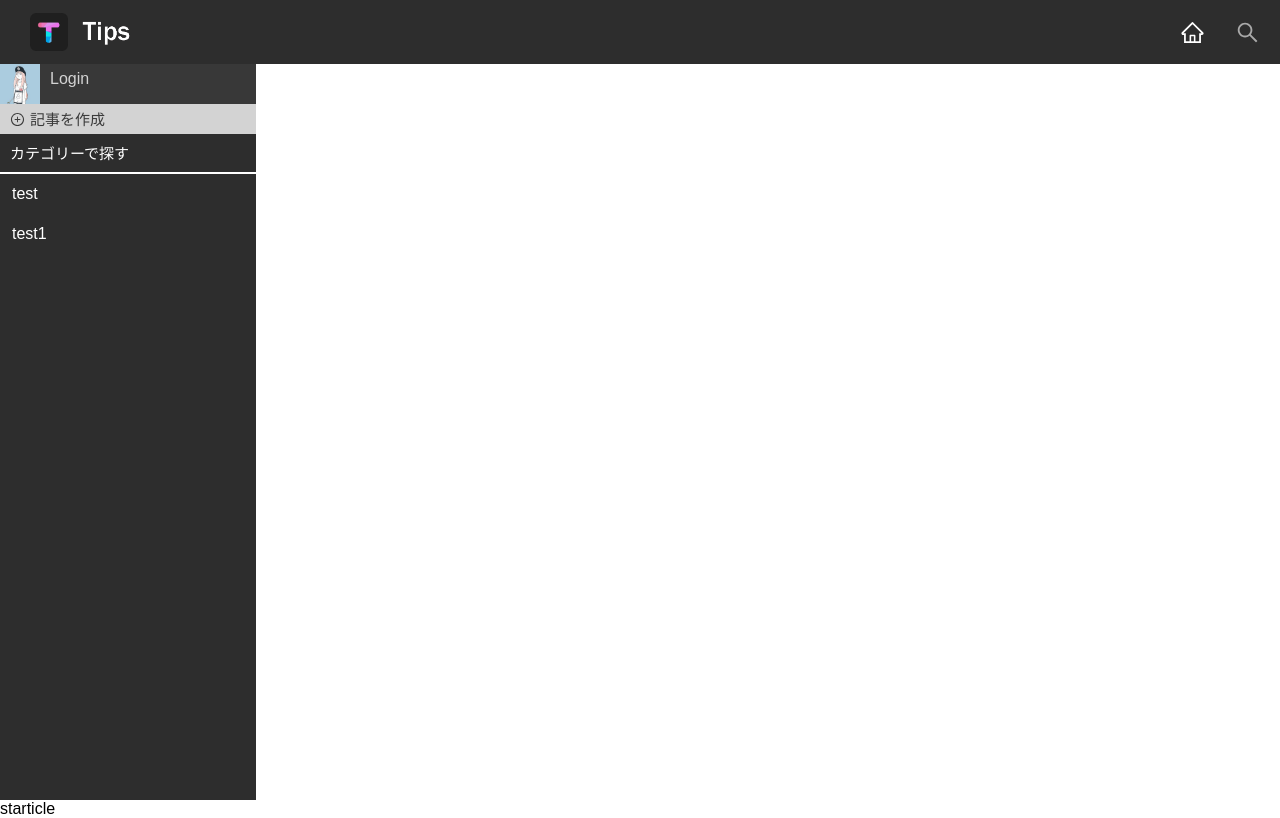
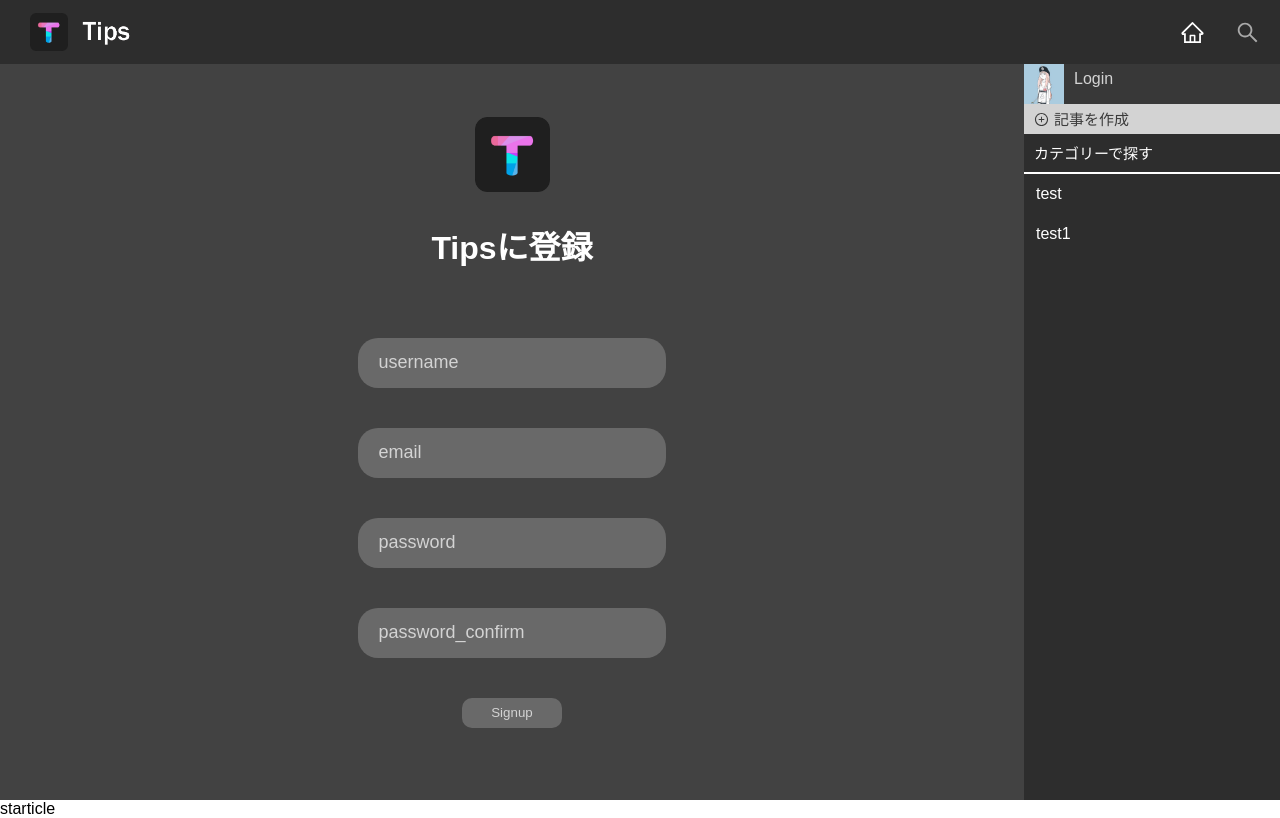
Before and after one commit to KickOrganicLovers/Tips_Client, a React app: page /signup in a window 1280 px wide. Built offline with nearby package versions, Linux system fonts and the light colour scheme.

Commit message:
Add my app signup page

```diff
--- a/src/components/Main.tsx
+++ b/src/components/Main.tsx
@@ -7,6 +7,7 @@ import CategoryBar from "./sidebar/CategoryBar";
 import {Route, Routes} from "react-router-dom";
 import SearchPage from "./search/SearchPage";
 import LoginPage from "./login/LoginPage";
+import SignupPage from "./signup/SignupPage";
 
 const Main: React.FC = () => {
     const SBS = useSelector<RootState, RootState['SideBarStatus']>((state) => {
@@ -20,6 +21,7 @@ const Main: React.FC = () => {
                 <Route path={'/'} element={<ArticlePage/>}/>
                 <Route path={'/search'} element={<SearchPage/>}/>
                 <Route path={'/login'} element={<LoginPage/>}/>
+                <Route path={'/signup'} element={<SignupPage/>}/>
             </Routes>
             <CategoryBar/>
         </Wrapper>
--- a/src/components/login/LoginPage.tsx
+++ b/src/components/login/LoginPage.tsx
@@ -2,9 +2,9 @@ import React, {Dispatch, useCallback, useEffect, useState} from "react";
 import styled from "styled-components";
 import {useDispatch, useSelector} from "react-redux";
 import {AppDispatch, RootState} from "../../redux/store";
-import {setIsLoggedIn,setUserName} from "../../redux/LoginStatusSlice";
+import {setErrorMessage, setIsLoggedIn, setUserName} from "../../redux/LoginStatusSlice";
 import {disable} from "../../redux/SideBarStatusSlice";
-import {useNavigate} from "react-router-dom";
+import {Link, useNavigate} from "react-router-dom";
 import {setHomeMode} from "../../redux/PageModeSlice";
 
 const LoginPage: React.FC = () => {
@@ -46,6 +46,7 @@ const LoginPage: React.FC = () => {
         login().then((val) => {
             dispatch(setIsLoggedIn(val.isLoggedIn))
             dispatch(setUserName(val.loginStatus.username))
+            dispatch(setErrorMessage(val.loginStatus.error))
         })
     }
 
@@ -59,6 +60,8 @@ const LoginPage: React.FC = () => {
             <S_input_text type={'password'} name= {'password'} placeholder={'password'} onChange={(e) => {setPassword(e.target.value)}}/>
             <S_button onClick={submitEventHandler}>Login</S_button>
         </S_div>
+        <S_h2>{LS.loginStatus.error}</S_h2>
+        <S_Link to={'/signup'}>新規登録</S_Link>
     </Wrapper>)
 }
 
@@ -128,3 +131,12 @@ const S_button = styled.button`
     &:hover{
         color: white;
     }`
+
+
+const S_h2 = styled.h2`
+    color: red;
+    font-size: 20px`
+
+const S_Link = styled(Link)`
+    color: white;
+`
--- a/src/components/search/SearchPage.tsx
+++ b/src/components/search/SearchPage.tsx
@@ -1,7 +1,20 @@
 import React from "react";
+import styled from "styled-components";
 
 const SearchPage: React.FC = () => {
-    return <h1>This is Search Router</h1>
+    return (<Wrapper>
+
+    </Wrapper>)
 }
 
 export default SearchPage
+
+const Wrapper = styled.div``
+
+const S_img = styled.img``
+
+const S_h1 = styled.h1``
+
+const S_div = styled.div``
+
+const S_input_text = styled.input``
--- /dev/null
+++ b/src/components/signup/SignupPage.tsx
@@ -0,0 +1,267 @@
+import React, {useEffect, useState} from "react";
+import styled from "styled-components";
+import {SignupPageState, UserScheme} from "../../typs";
+import {useNavigate} from "react-router-dom";
+
+
+const SignupPage: React.FC = () => {
+
+    const navigate = useNavigate()
+
+    //states
+
+    const [username, setStatus_username] = useState<SignupPageState>({
+        contents: undefined,
+        hasError: false
+    })
+    const [email, setStatus_email] = useState<SignupPageState>({
+        contents: undefined,
+        hasError: false
+    })
+    const [password, setStatus_password] = useState<SignupPageState>({
+        contents: undefined,
+        hasError: false
+    })
+    const [passConf, setStatus_passConf] = useState<SignupPageState>({
+        contents: undefined,
+        hasError: false
+    })
+
+    const [signupBtn_isActive, setStatus_signupBtn] = useState(false)
+
+
+    //functions
+    const changeEventHandler_Username = (e: React.ChangeEvent<HTMLInputElement>) => {
+        checkIfItAlreadyExists({
+            username: e.target.value,
+            email: undefined,
+            password: undefined
+        }).then((res) => {
+            if(!res){
+                setStatus_username({hasError: false, contents: e.target.value})
+            }else {
+                setStatus_username({hasError: true, contents: undefined})
+            }
+        })
+    }
+
+    const changeEventHandler_Email = (e: React.ChangeEvent<HTMLInputElement>) => {
+        checkIfItAlreadyExists({
+            username: undefined,
+            email: e.target.value,
+            password: undefined
+        }).then((res) => {
+            if(!res){
+                setStatus_email({hasError: false, contents: e.target.value})
+            }else {
+                setStatus_email({hasError: true, contents: undefined})
+            }
+        })
+    }
+
+    const changeEventHandler_Password = (e: React.ChangeEvent<HTMLInputElement>) => {
+        if(/^[a-zA-Z0-9]+$/.test(e.target.value)){
+            setStatus_password({hasError: false, contents: e.target.value})
+        }else {
+            setStatus_password({hasError: true, contents: undefined})
+        }
+    }
+
+    const changeEventHandler_PassConf = (e: React.ChangeEvent<HTMLInputElement>) => {
+        if(e.target.value === password.contents){
+            setStatus_passConf({hasError: false, contents: e.target.value})
+        }else {
+            setStatus_passConf({hasError: true, contents: undefined})
+        }
+    }
+
+    const clickEventHandler_signupBtn = () => {
+        if(signupBtn_isActive){
+            signup().then((res) => {
+                if(res){
+                    navigate('/login')
+                }
+            })
+        }
+    }
+
+    const checkIfItAlreadyExists = async (req: UserScheme) => {
+        const url = 'http://localhost:5000/signup'
+        const params = {
+            method: 'POST',
+            headers:{'Content-Type': 'application/json'},
+            body: JSON.stringify({
+                from: 'checkIfItAlreadyExists',
+                data: {
+                    username: req.username,
+                    email: req.email,
+                    password: req.password
+                }
+            })
+        }
+        try{
+            const res = await fetch(url, params)
+            const data = await res.json()
+            console.log(data)
+            return data.isExists
+
+        }catch (e){
+            throw e
+        }
+    }
+
+    const signup = async () => {
+        const url = 'http://localhost:5000/signup'
+        const params = {
+            method: 'POST',
+            headers:{'Content-Type': 'application/json'},
+            body: JSON.stringify({
+                from: 'signup',
+                data: {
+                    username: username.contents,
+                    email: email.contents,
+                    password: passConf.contents
+                }
+            })
+        }
+        try{
+            const res = await fetch(url, params)
+            const data = await res.json()
+            console.log(data)
+            return data.isInserted
+
+        }catch (e){
+            throw e
+        }
+
+    }
+
+    useEffect(() => {
+        if(!signupBtn_isActive){
+            if(!username.hasError && !email.hasError && !password.hasError && !passConf.hasError){
+                if(username.contents !== undefined && email.contents !== undefined && password.contents !== undefined && passConf.contents !== undefined){
+                    setStatus_signupBtn(true)
+                }
+            }
+        }else{
+            if(username.hasError || email.hasError || password.hasError || passConf.hasError){
+                setStatus_signupBtn(false)
+            }
+        }
+    })
+
+
+    return (<Wrapper>
+        <S_img src={'./img/PageIcon.png'}/>
+        <S_h1>Tipsに登録</S_h1>
+        <S_div_0>
+            <S_div_1>
+                <S_p>{(() => {return username.hasError? 'This username is already used' : undefined})()}</S_p>
+                <S_input_text placeholder={'username'} name={'username'} onChange={changeEventHandler_Username}/>
+            </S_div_1>
+            <S_div_1>
+                <S_p>{(() => {return email.hasError? 'This email is already used' : undefined})()}</S_p>
+                <S_input_text placeholder={'email'} name={'email'} onChange={changeEventHandler_Email}/>
+            </S_div_1>
+            <S_div_1>
+                <S_p>{(() => {return password.hasError? 'This password contains invalid charactors' : undefined})()}</S_p>
+                <S_input_text placeholder={'password'} name={'password'} onChange={changeEventHandler_Password}/>
+            </S_div_1>
+            <S_div_1>
+                <S_p>{(() => {return passConf.hasError? 'Passwords do not match' : undefined})()}</S_p>
+                <S_input_text placeholder={'password_confirm'} name={'password_confirm'} onChange={changeEventHandler_PassConf}/>
+            </S_div_1>
+            <S_button onClick={clickEventHandler_signupBtn} isActive={signupBtn_isActive}>Signup</S_button>
+        </S_div_0>
+    </Wrapper>)
+}
+
+export default SignupPage
+
+const Wrapper = styled.div`
+    display: flex;
+    flex-direction: column;
+    align-items: center;
+    justify-content: center;
+    gap: 30px;
+    width: 80%;
+    height: 100%;
+    background-color: #424242;
+    overflow-y: scroll;
+    @media screen and (max-width: 1024px) {
+        width: 100%;
+    }`
+
+const S_img = styled.img`
+    width: auto;
+    height: 10%;
+    min-height: 75px`
+
+const S_h1 = styled.h1`
+    margin: 0px;
+    color: white`
+
+const S_div_0 = styled.div`
+    display: flex;
+    flex-direction: column;
+    justify-content: center;
+    align-items: center;
+    width: 30%;
+    height: 30%;
+    min-height:450px;
+    gap: 20px`
+
+const S_div_1 = styled.div`
+    position: relative;
+    width: 100%;
+    height: 70px;
+    min-height: 70px;
+`
+
+
+const S_input_text = styled.input`
+    position: absolute;
+    top: 20px;
+    left: 0px;
+    height: 50px;
+    min-height: 50px;
+    width: 100%;
+    padding: 0px 0px 0px 20px;
+    font-size: 18px;
+    border-radius: 20px;
+    box-sizing: border-box;
+    background-color: dimgray;
+    color: white;
+    border: none;
+    ::placeholder{
+        color: red;
+    }
+    &:focus{
+        outline: 2px solid lightgray;
+    };`
+
+const S_button = styled.button<{isActive: boolean}>`
+    width: 100px;
+    height: 30px;
+    padding: 0px;
+    margin: 20px 0px 0px 0px;
+    border: none;
+    box-sizing: border-box;
+    border-radius: 10px;
+    background-color: ${(props) => props.isActive ? 'lightblue': 'dimgray'};
+    color: lightgray;
+    &:hover{
+        color: white;
+    }`
+
+
+const S_h2 = styled.h2`
+    color: red;
+    font-size: 20px`
+
+
+const S_p = styled.p`
+    margin: 0px;
+    padding: 0px;
+    color: red;
+    font-size: 15px`
--- a/src/redux/LoginStatusSlice.ts
+++ b/src/redux/LoginStatusSlice.ts
@@ -6,8 +6,8 @@ const loginStatusSlice = createSlice({
     initialState: {
         isLoggedIn: false,
         loginStatus: {
-            error: '',
-            username: ''
+            error: undefined,
+            username: undefined
         }
     },
     reducers: {
@@ -16,11 +16,14 @@ const loginStatusSlice = createSlice({
         },
         setUserName: (state, action) => {
             state.loginStatus.username = action.payload
+        },
+        setErrorMessage: (state, action) => {
+            state.loginStatus.error = action.payload
         }
     }
 })
 
-export  const {setIsLoggedIn, setUserName} = loginStatusSlice.actions
+export  const {setIsLoggedIn, setUserName, setErrorMessage} = loginStatusSlice.actions
 
 export const LS_Reducer = loginStatusSlice.reducer
 
```
Also changed, not shown: src/typs.ts (+11 -0 lines).
